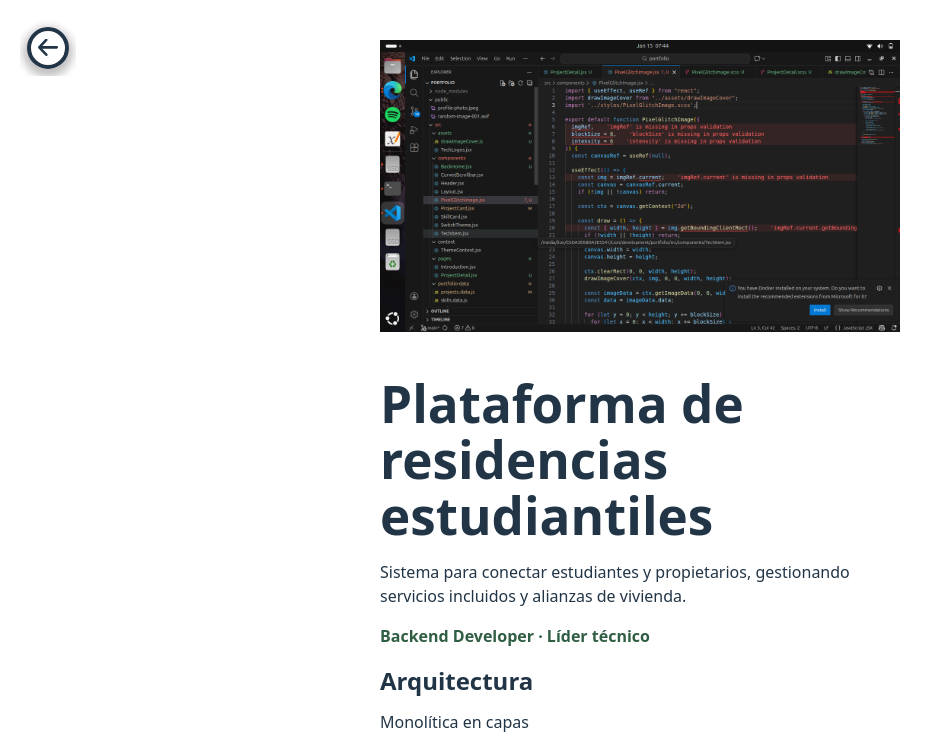
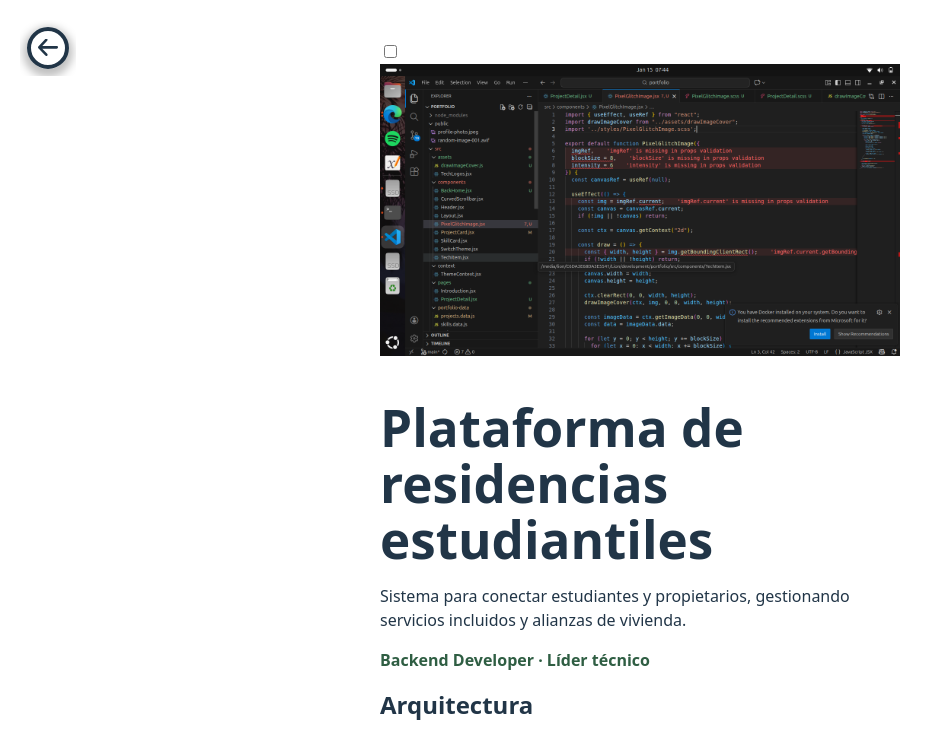
Before and after one commit to leoncantillo/portfolio, a React (Vite) app: page /projects/student-housing-platform in a window 1280 px wide. Shown: the top 738 px of the page, without its empty margins (0-943 px from the left). Built offline with nearby package versions, Linux system fonts and the light colour scheme.

Commit message:
[UPDATE] Add toggle for featured image display.

```diff
--- a/src/pages/ProjectDetails.jsx
+++ b/src/pages/ProjectDetails.jsx
@@ -39,7 +39,8 @@ const ProjectDetails = () => {
     <Layout as='article' className="project-details">
       {/* Header */}
       <header className="project-details__header">
-
+        <input type="checkbox" name="show-featured-image" id="show-featured-image" />
+        <label htmlFor="show-featured-image">
         <picture className="glitch-wrapper">
           <source srcSet={project.src_featured_img} />
 
@@ -50,6 +51,7 @@ const ProjectDetails = () => {
           />
 
         </picture>
+        </label>
 
         <h1>{project.title}</h1>
         <p>{project.complete_description}</p>
```
